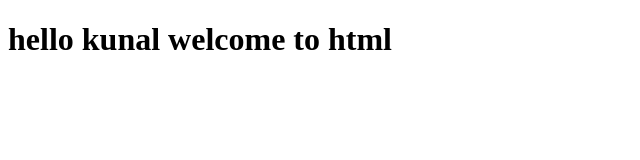
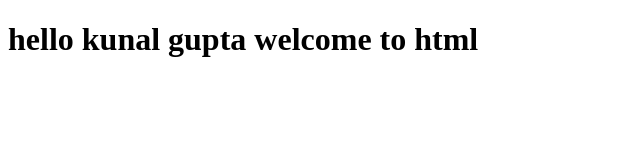
Before and after one commit to 9372kunal/firsrtproject1, a plain HTML site: page index.html in a window 1280 px wide. Shown: the whole page, without its empty margins (0-640 px from the left). Drawn offline with Linux system fonts and the light colour scheme.

Commit message:
second commit

```diff
--- a/index.html
+++ b/index.html
@@ -9,7 +9,7 @@
         <link rel="stylesheet" href="">
     </head>
     <body>
-        <h1>hello kunal welcome to html</h1>
+        <h1>hello kunal gupta welcome to html</h1>
 
         <script src="" async defer></script>
     </body>
```
